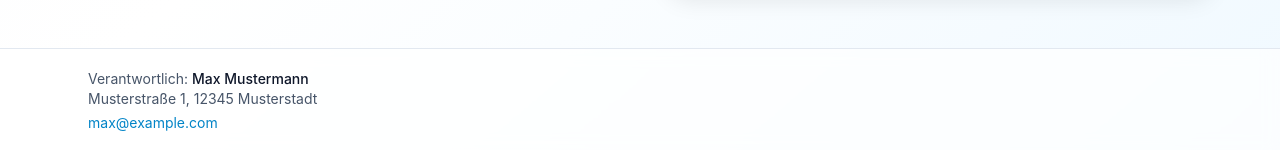
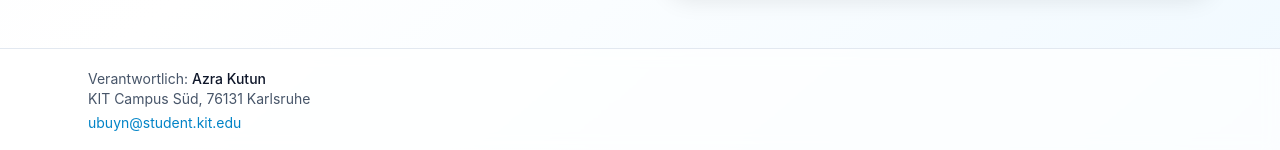
Before and after one commit to parsan21/HospitalHeatTolerance, a Next.js app: page /login in a window 1280 px wide. Shown: the part 946-1096 px from the top of the page. Built offline with nearby package versions, Linux system fonts and the light colour scheme; no server answers.

Commit message:
updated responsible person and email

```diff
--- a/app/login/page.tsx
+++ b/app/login/page.tsx
@@ -48,16 +48,16 @@ export default function LoginPage() {
           <div>
             Verantwortlich:{' '}
             <span className="font-medium text-slate-900">
-              Max Mustermann
+              Azra Kutun
             </span>
           </div>
-          <div>Musterstraße 1, 12345 Musterstadt</div>
+          <div>KIT Campus Süd, 76131 Karlsruhe</div>
           <div className="mt-1">
             <a
               href="mailto:max@example.com"
               className="text-sky-600 hover:underline"
             >
-              max@example.com
+              ubuyn@student.kit.edu
             </a>
           </div>
         </div>
```
